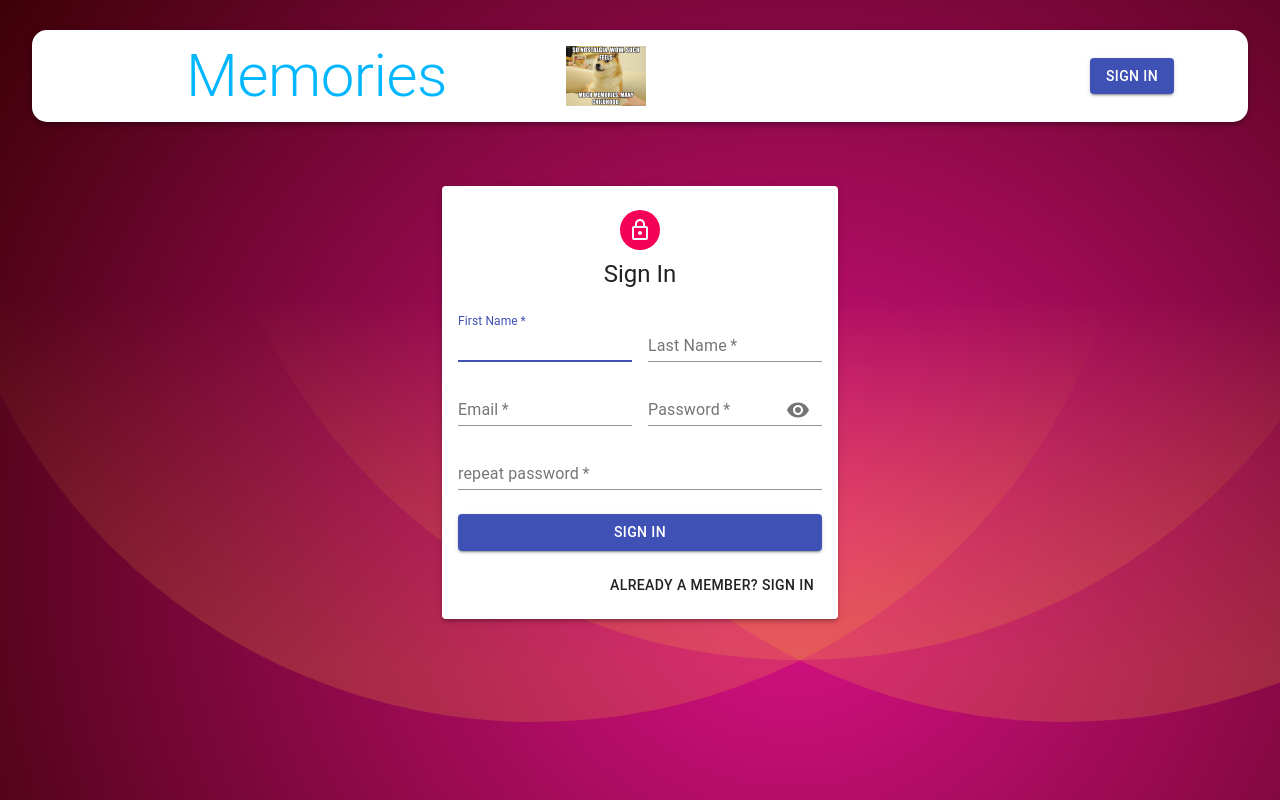
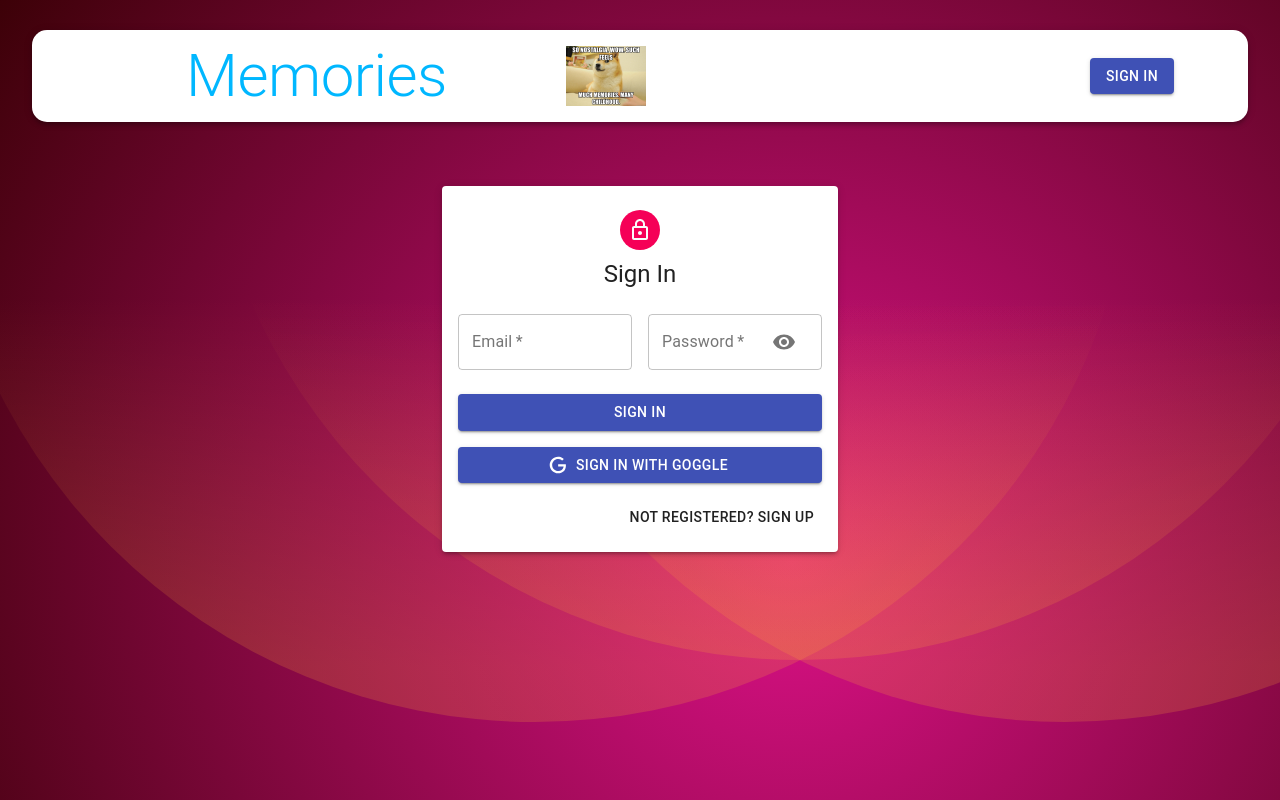
Before and after one commit to zeotuan/Memories, a React (Create React App) app in the folder frontend/: page /auth in a window 1280 px wide. Built offline with nearby package versions, Linux system fonts and the light colour scheme.

Commit message:
add login with google authentication

```diff
--- /dev/null
+++ b/frontend/src/api/auth.js
@@ -0,0 +1,7 @@
+import axios from 'axios';
+
+const url = 'http://localhost:3002/api/auth';
+
+export const login = async () => {
+    return await axios.post(`${url}`);
+}
--- a/frontend/src/api/index.js
+++ b/frontend/src/api/index.js
@@ -1,23 +1,2 @@
-import axios from 'axios';
-
-const url = 'http://localhost:3002/api/posts';
-
-export const getPost = async () => {
-    return await axios.get(url);
-}
-
-export const createPost = async (newPost) => {
-    return await axios.post(url,newPost);
-}
-
-export const updatePost = async (id, post) => {
-    return await axios.patch(`${url}/${id}`,post);
-}
-
-export const deletePost = async (id, post) => {
-    return await axios.delete(`${url}/${id}`);
-}
-
-export const likePost = async (id) => {
-    return await axios.patch(`${url}/${id}/likePost`);
-}
+export * as postApi from './post';
+export * as authApi from './auth';
--- /dev/null
+++ b/frontend/src/api/post.js
@@ -0,0 +1,23 @@
+import axios from 'axios';
+
+const url = 'http://localhost:3002/api/posts';
+
+export const getPost = async () => {
+    return await axios.get(url);
+}
+
+export const createPost = async (newPost) => {
+    return await axios.post(url,newPost);
+}
+
+export const updatePost = async (id, post) => {
+    return await axios.patch(`${url}/${id}`,post);
+}
+
+export const deletePost = async (id, post) => {
+    return await axios.delete(`${url}/${id}`);
+}
+
+export const likePost = async (id) => {
+    return await axios.patch(`${url}/${id}/likePost`);
+}
--- a/frontend/src/component/Auth/Auth.js
+++ b/frontend/src/component/Auth/Auth.js
@@ -1,13 +1,20 @@
-import React, {useState} from 'react'
-import {Avatar, Button, Paper, Grid, Typography, Container} from '@material-ui/core'
-import LockOutlinedIcon from '@material-ui/icons/LockOutlined'
+import React, {useState} from 'react';
+import {useHistory} from 'react-router-dom';
+import {Avatar, Button, Paper, Grid, Typography, Container} from '@material-ui/core';
+import LockOutlinedIcon from '@material-ui/icons/LockOutlined';
 import useStyles from './style';
 import Input from  './Input';
+import {GoogleLogin} from 'react-google-login';
+import Icon from './Icon';
+import {useDispatch} from 'react-redux'
+
 //import {useSelector} from 'react-redux';
 const Auth = () => {
     const [showPassword, setShowPassword] = useState(false);
-    const [isSignUp, setIsSignUp] = useState(true);
+    const [isSignUp, setIsSignUp] = useState(false);
+    const dispatch = useDispatch();
     const classes = useStyles();
+    const history = useHistory();
     const handleSubmit = () => {
 
     };
@@ -22,13 +29,29 @@ const Auth = () => {
         setShowPassword(false);
     }
 
+    const googleSuccess = async (res) => {
+        const result = res?.profileObj;
+        const token = res?.tokenId;
+        console.log(res);
+        try {
+            dispatch({type:'AUTH',payload:{result,token}})
+            history.push("/");
+        } catch (error) {
+            console.log(error);
+        }
+    };
+
+    const googleFailure = () => {
+        console.log("google signIn fail");
+    };
+
     return (
         <Container component="main" maxWidth="xs">
             <Paper className={classes.paper} elevation={3}>
             <Avatar className={classes.avatar}>
                     <LockOutlinedIcon />
             </Avatar>
-                <Typography variant="h5" >{isSignUp? "Sign In" : "Sign Up"}</Typography>
+            <Typography variant="h5" >{isSignUp? "Sign Up" : "Sign In"}</Typography>
             <form className={classes.form} onSubmit={handleSubmit}>
                 <Grid container spacing={2}>
                     {isSignUp && (
@@ -42,8 +65,28 @@ const Auth = () => {
                     {isSignUp && <Input  name="confirmPassword" label="repeat password" handleChange={handleChange} type="password"/>}
                 </Grid>
                 <Button type="submit" fullWidth variant="contained" color="primary" className={classes.submit} >
-                        {isSignUp ? "Sign In" : "Sign Up"}
+                    {isSignUp ? "Sign Up" : "Sign In"}
                 </Button>
+                <GoogleLogin
+                    clientId="490051015891-9hi0j7h04roior86nl069e8jtpprbsat.apps.googleusercontent.com"
+                    render={(renderProps)=>{
+                        return (
+                        <Button
+                            className={classes.googleButton}
+                            color="primary"
+                            fullWidth
+                            onClick={renderProps.onClick}
+                            disable={renderProps.disable}
+                            startIcon={<Icon />}
+                            variant="contained"
+                        >
+                            Sign In With Goggle
+                        </Button>)
+                    }}
+                    onSuccess={googleSuccess}
+                    onFailure={googleFailure}
+                    cookiePolicy="single_host_origin"
+                />
                 <Grid container justify="flex-end" >
                     <Grid item>
                         <Button onClick={SwithMode}>
--- /dev/null
+++ b/frontend/src/component/Auth/Icon.js
@@ -0,0 +1,14 @@
+import React from 'react';
+
+const Icon = () => {
+    return (
+        <svg style={{ width: '20px', height: '20px' }} viewBox="0 0 24 24">
+            <path
+                fill="currentColor"
+                d="M21.35,11.1H12.18V13.83H18.69C18.36,17.64 15.19,19.27 12.19,19.27C8.36,19.27 5,16.25 5,12C5,7.9 8.2,4.73 12.2,4.73C15.29,4.73 17.1,6.7 17.1,6.7L19,4.72C19,4.72 16.56,2 12.1,2C6.42,2 2.03,6.8 2.03,12C2.03,17.05 6.16,22 12.25,22C17.6,22 21.5,18.33 21.5,12.91C21.5,11.76 21.35,11.1 21.35,11.1V11.1Z"
+            />
+        </svg>
+    )
+}
+
+export default Icon
--- a/frontend/src/component/Auth/Input.js
+++ b/frontend/src/component/Auth/Input.js
@@ -1,31 +1,31 @@
 import React from 'react';
-import {TextField, Grid, InputAdornment, IconButton} from '@material-ui/core';
+import { TextField, Grid, InputAdornment, IconButton } from '@material-ui/core';
+
 import Visibility from '@material-ui/icons/Visibility';
 import VisibilityOff from '@material-ui/icons/VisibilityOff';
-const Input = ({half,name,label,autoFocus, handleChange, type, handleShowPassword, ...props}) => {
-    return (
-        <Grid item xs={12} sm={half? 6 : 12} >
+
+const Input = ({ name, handleChange, label, half, autoFocus, type, handleShowPassword }) => (
+  <Grid item xs={12} sm={half ? 6 : 12}>
     <TextField
       name={name}
-                label={label}
       onChange={handleChange}
+      variant="outlined"
       required
       fullWidth
+      label={label}
       autoFocus={autoFocus}
-                xs={6}
       type={type}
-                InputProps={name==='password' && {
-                    endAdornment:(
+      InputProps={name === 'password' ? {
+        endAdornment: (
           <InputAdornment position="end">
             <IconButton onClick={handleShowPassword}>
-                                {type === "password" ?  <Visibility /> : <VisibilityOff />}
+              {type === 'password' ? <Visibility /> : <VisibilityOff />}
             </IconButton>
           </InputAdornment>
-                    )
-                }}
-                {...props}
+        ),
+      } : null}
     />
   </Grid>
-    )}
+);
 
-export default Input
+export default Input;
--- a/frontend/src/component/NavBar/NavBar.js
+++ b/frontend/src/component/NavBar/NavBar.js
@@ -1,15 +1,30 @@
-import React from "react";
+import React, { useState, useEffect } from "react";
 import {AppBar, Avatar, Toolbar, Typography, Button} from "@material-ui/core";
 import useStyles from "./style";
 import memories from "../../images/memories.jpg"
 import {Link} from 'react-router-dom'
-
+import {useDispatch} from 'react-redux';
+import {useHistory, useLocation} from 'react-router-dom';
 const NavBar = () => {
     const classes = useStyles();
-    const user = null;
+    const dispatch = useDispatch();
+    const history = useHistory();
+    const location = useLocation();
+    const [user,setUser] = useState(JSON.parse(localStorage.getItem('profile')));
+    useEffect(()=>{
+        const token = user?.token;
+        setUser(JSON.parse(localStorage.getItem('profile')));
+        console.log(token);
+    },[location])
+    const logOut = () => {
+        dispatch({type:'LOGOUT'});
+        history.push('/auth');
+        setUser(null);
+    }
+
     return  (
         <AppBar className={classes.appBar} position="static" color="inherit">
-            <div classNmae={classes.brandContainer}>
+            <div className={classes.brandContainer}>
                 <Typography component={Link} to="/" className={classes.heading}></Typography>
             </div>
             <Typography className={classes.heading} variant="h2" align="center">Memories</Typography>
@@ -20,7 +35,7 @@ const NavBar = () => {
                         <div className={classes.profile}>
                             <Avatar className={classes.purple} alt={user.result.name} src={user.result.imgageUrl}>{user.result.name.charAt(0)}</Avatar>
                             <Typography className={classes.userName} variant="h6">{user.result.name}</Typography>
-                            <Button variant="contained" className={classes.logout} color="secondary">logout</Button>
+                            <Button variant="contained" className={classes.logout} color="secondary" onClick={logOut}>logout</Button>
                         </div>
                     ) : (
                         <Button component={Link} to="/auth" variant="contained" color="primary">Sign In</Button>
--- /dev/null
+++ b/frontend/src/state/Auth/action.js
@@ -0,0 +1,2 @@
+export const AUTH = 'AUTH';
+export const LOGOUT = 'LOGOUT';
--- /dev/null
+++ b/frontend/src/state/Auth/reducer.js
@@ -0,0 +1,16 @@
+import {AUTH, LOGOUT} from './action';
+
+const reducer = (state={authData: null},action) => {
+    switch(action.type){
+        case AUTH:
+            localStorage.setItem('profile', JSON.stringify({...action?.payload}));
+            return {...state, authData:action?.payload};
+        case LOGOUT:
+            localStorage.removeItem('profile');
+            return {...state,authData:null};
+        default:
+            return state
+    }
+}
+
+export default reducer;
--- a/frontend/src/state/Posts/actionCreators.js
+++ b/frontend/src/state/Posts/actionCreators.js
@@ -1,10 +1,10 @@
-import * as api from "../../api";
+import {postApi} from "../../api";
 import * as action from "./action";
 
 export const getPost = () => {
     return async (dispatch) => {
         try {
-            const {data: posts} = await api.getPost();
+            const {data: posts} = await postApi.getPost();
 
             dispatch({
                 type:action.FETCH_ALL,
@@ -20,7 +20,7 @@ export const getPost = () => {
 export const createPost = (newPost) => {
     return async (dispatch) => {
         try {
-            const {data: createdPost} = await api.createPost(newPost);
+            const {data: createdPost} = await postApi.createPost(newPost);
             dispatch({
                 type:action.CREATE,
                 payload:createdPost
@@ -35,7 +35,7 @@ export const createPost = (newPost) => {
 export const updatePost = (id,post) => {
     return async (dispatch) => {
         try {
-            const {data: updatedPost} = await api.updatePost(id,post);
+            const {data: updatedPost} = await postApi.updatePost(id,post);
             dispatch({
                 type:action.UPDATE,
                 payload:updatedPost
@@ -49,7 +49,7 @@ export const updatePost = (id,post) => {
 export const deletePost = (id) => {
     return async (dispatch) => {
         try {
-            await api.deletePost(id);
+            await postApi.deletePost(id);
             dispatch({
                 type:action.DELETE,
                 payload:id
@@ -63,7 +63,7 @@ export const deletePost = (id) => {
 export const likePost = (id) => {
     return async (dispatch) => {
         try{
-            await api.likePost(id);
+            await postApi.likePost(id);
             dispatch({
                 type:action.LIKE,
                 payload:id
--- a/frontend/src/state/index.js
+++ b/frontend/src/state/index.js
@@ -1,6 +1,8 @@
 import {combineReducers} from 'redux';
 import posts from './Posts/reducer';
+import auth from './Auth/reducer';
 
 export default combineReducers({
-    posts
+    posts,
+    auth
 })
```
Also changed, not shown: frontend/src/state/Auth/actionCreator.js (added, +12 -0 lines). Lines whose indentation alone changed are shown as unchanged.
